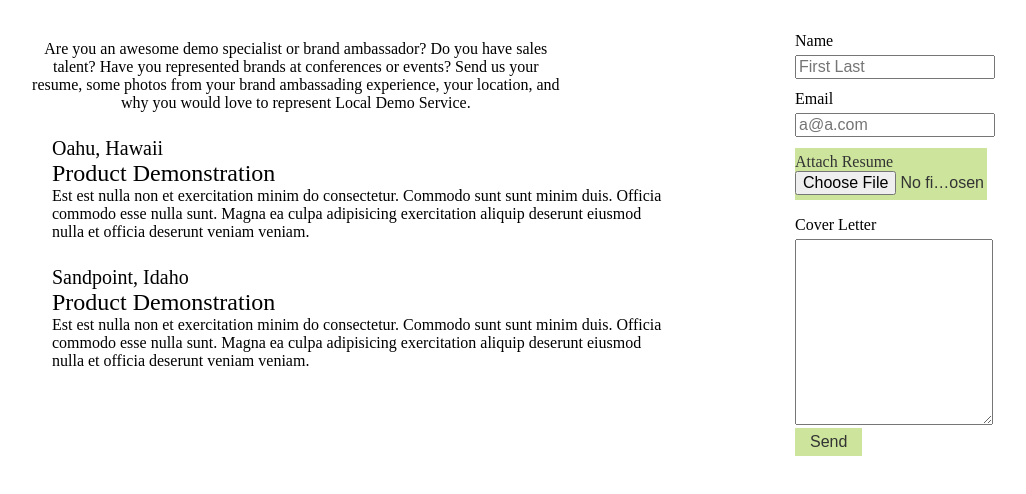
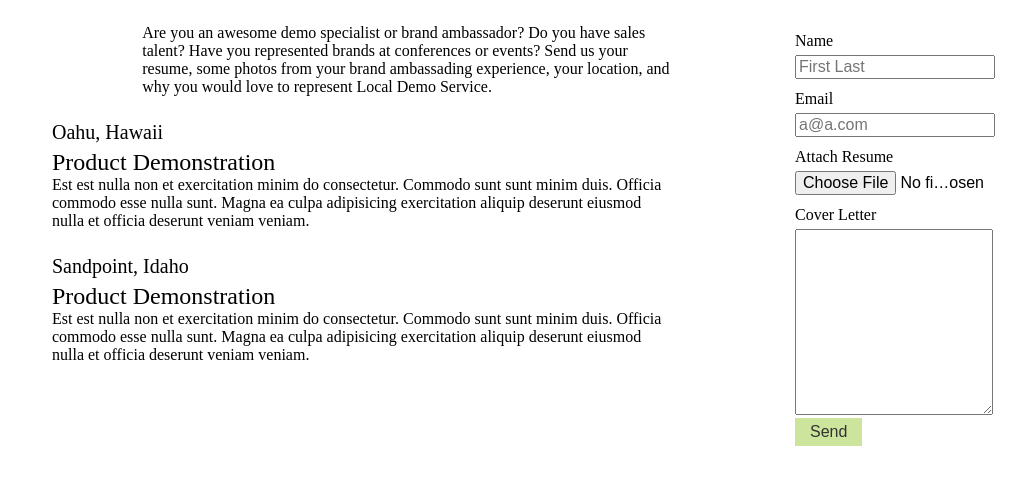
Before and after one commit to LocalDemoService/localdemoservice, a Gatsby site: page /Careers in a window 1280 px wide. Shown: the part 146-640 px from the top of the page, without its empty margins (133-1159 px from the left). Built offline with nearby package versions, Linux system fonts and the light colour scheme; Gatsby itself is replaced by a stand-in of ours.

Commit message:
more styling

```diff
--- a/src/components/Forms/CareersForm.js
+++ b/src/components/Forms/CareersForm.js
@@ -28,10 +28,8 @@
             type="email" />
         </Input>
         <Input>
-          <InputFile>
-            Attach Resume
-            <input type='file' />
-          </InputFile>
+          <label>Attach Resume</label>
+          <input type='file' />
         </Input>
         <Input>
           <label>Cover Letter</label>
@@ -49,7 +47,7 @@
 const InputFile = styled.label`
   color: ${colors(1).black};
   font-size: 1.5rem;
-  padding: 5px 15px;
+  padding: 5px 15px !important;
   margin: 5px auto;
   background-color: ${colors(0.5).green};
   cursor: pointer;
--- a/src/components/Header/index.js
+++ b/src/components/Header/index.js
@@ -47,10 +47,12 @@
   }
 
   componentDidMount() {
+    let { background } = this.props.data
     this.setState(state => {
       return {
         ...state,
-        backgroundImage: this.props.data.background.sizes.src
+        backgroundImage: background.sizes.src,
+        backgroundImages: []
       }
     })
     this.rotateImage()
@@ -63,7 +65,7 @@
         this.setState(state => {
           return {
             ...state,
-            backgroundImage: i
+            backgroundImage: i,
           }
         })
       })
--- a/src/components/Team/Card.js
+++ b/src/components/Team/Card.js
@@ -4,7 +4,6 @@
 import { colors, Row, Column, mq } from "../styled/common";
 
 const Card = ({ person, sizes }) => {
-  console.log(sizes.sizes);
   return (
     <CardContainer>
       <Image sizes={sizes} alt="Placeholder" />
--- a/src/layouts/index.css
+++ b/src/layouts/index.css
@@ -13,9 +13,9 @@
 
 
 input[type="file"] {
-  position: absolute;
-  /* left: -99999rem; */
-  opacity: 0;
+  /* display: none; */
+  /* opacity: 0; */
+  /* overflow: hidden; */
 }
 
 @media only screen and (max-width: 480px) {
@@ -27,6 +27,12 @@
     font-size: inherit;
   }
 }
+
+hr {
+
+  height: 1px;
+}
+
 
 /*
 article,
@@ -498,19 +504,6 @@
   padding-top: 0;
   margin-bottom: 1.45rem;
 }
-hr {
-  margin-left: 0;
-  margin-right: 0;
-  margin-top: 0;
-  padding-bottom: 0;
-  padding-left: 0;
-  padding-right: 0;
-  padding-top: 0;
-  margin-bottom: calc(1.45rem - 1px);
-  background: hsla(0, 0%, 0%, 0.2);
-  border: none;
-  height: 1px;
-}
 address {
   margin-left: 0;
   margin-right: 0;
--- a/src/pages/Careers.js
+++ b/src/pages/Careers.js
@@ -2,6 +2,13 @@
 import styled from 'styled-components'
 import { SubpageWrapper, MainColumn, SideColumn, Title } from '../components/styled/common'
 import CareersForm from '../components/Forms/CareersForm'
+
+// format:
+// {
+//   location: 'Oahu, Hawaii',
+//   title: 'Product Demonstration',
+//   description: 'Est est nulla non et exercitation minim do consectetur. Commodo sunt sunt minim duis. Officia commodo esse nulla sunt. Magna ea culpa adipisicing exercitation aliquip deserunt eiusmod nulla et officia deserunt veniam veniam.'
+// }, //remember the comma!
 
 const jobOpenings = [
   {
@@ -54,9 +61,12 @@
   font-size: 2rem;
   width: 80%
 `
-const Text = styled.p`
-  align-self: center;
-  text-align: center;
+const Text = styled.div`
+  width: 70%;
+  margin: 0 auto;
+  display: flex;
+  justify-content: center;
+  align-items: center;
 `
 
 const Openings = styled.div`
@@ -74,6 +84,7 @@
 
 const JobTitle = styled.div`
   font-size: 1.5rem;
+  padding-top: 5px;
 `
 
 export default Careers;
--- a/src/pages/Team.js
+++ b/src/pages/Team.js
@@ -32,7 +32,6 @@
 ];
 
 const Team = ({ data }) => {
-  console.log(data);
   return (
     <SubpageWrapper>
       <MainColumn>
```
Also changed, not shown: src/components/Home/Services.js (+5 -6 lines), src/layouts/index.js (+6 -1 lines), src/pages/Tandem-Demos.js (+6 -1 lines), src/components/styled/common.js (line endings or trailing spaces), 1 other file.
